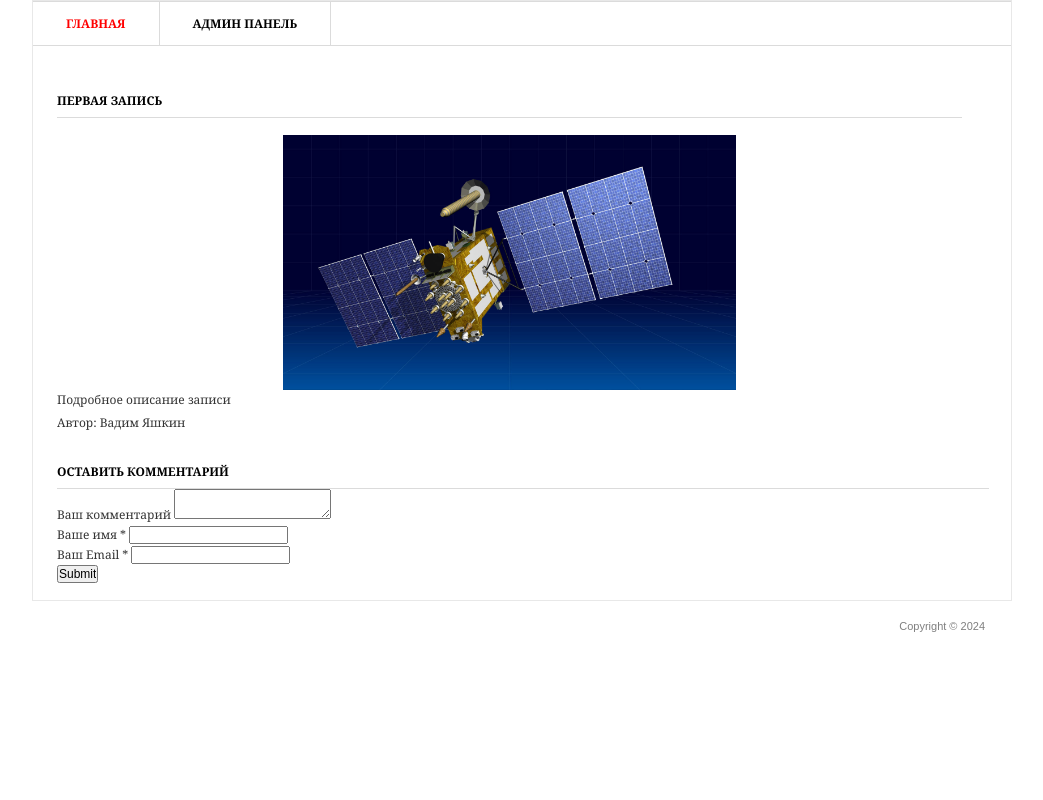
After one commit to VimWeiss/App, a Django app: page /1/ in a window 1280 px wide. The commit adds this page. Shown: the whole page, without its empty margins (118-1161 px from the left). Run offline with Django 5.2, Linux system fonts and the light colour scheme; data comes from the database, SQL or seed files in the repository; both versions use the stored data as it was after the commit.

Commit message:
26022024

```diff
--- a/django/blogging/iablog/admin.py
+++ b/django/blogging/iablog/admin.py
@@ -1,7 +1,11 @@
 from django.contrib import admin
-from .models import Post
+from .models import Post, Comments
 
 # Register your models here.
 @admin.register(Post)
 class PostAdmin(admin.ModelAdmin):
     list_display = ('title', 'author')
+
+@admin.register(Comments)
+class CommentsAdmin(admin.ModelAdmin):
+    list_display = ('name', 'post')
--- a/django/blogging/iablog/models.py
+++ b/django/blogging/iablog/models.py
@@ -16,3 +16,18 @@ class Post(models.Model):
     class Meta:
         verbose_name = 'Запись'
         verbose_name_plural = 'Записи'
+
+class Comments(models.Model):
+    #модель комментариев
+    email = models.EmailField()
+    name = models.CharField('Имя', max_length=50)
+    text_comments = models.TextField('Текст комментария:', max_length=2000)
+    post = models.ForeignKey(Post, verbose_name='Публикация', on_delete=models.CASCADE)
+
+    def __str__ (self):
+        return f'{self.name},{self.post}'
+
+
+    class Meta:
+        verbose_name = 'Комментарий'
+        verbose_name_plural = 'Комментарии'
--- a/django/blogging/iablog/urls.py
+++ b/django/blogging/iablog/urls.py
@@ -2,5 +2,7 @@ from django.urls import path
 from . import views
 
 urlpatterns = [
-    path('', views.PostView.as_view())
+    path('', views.PostView.as_view()),
+    path('<int:pk>/', views.PostDetail.as_view()),
+    path('review/<int:pk>/', views.AddComments.as_view(), name='add_comments')
 ]
--- a/django/blogging/iablog/views.py
+++ b/django/blogging/iablog/views.py
@@ -1,4 +1,4 @@
-from django.shortcuts import render
+from django.shortcuts import render, redirect
 from django.views.generic.base import View
 from .models import Post
 
@@ -10,3 +10,13 @@ class PostView(View):
         #request информация принятая от пользователя
         posts = Post.objects.all()
         return render(request, 'iablog/iablog.html', {'post_list': posts})
+
+class PostDetail(View):
+    def get(self, request, pk):
+        post = Post.objects.get(id=pk)
+        return render(request, 'iablog/blog_detail.html', {'post':post})
+
+class AddComments(View):
+    def post(self, request, pk):
+        print(request.POST)
+        return redirect('/')
--- /dev/null
+++ b/django/blogging/templates/iablog/blog_detail.html
@@ -0,0 +1,73 @@
+{% load static %}
+<html >
+<head>
+	<title>Мой блог</title>
+	<meta http-equiv="Content-type" content="text/html; charset=utf-8" />
+	<link rel="stylesheet" href="{% static 'css/style.css' %}" type="text/css" media="all" />
+
+	<link rel="shortcut icon" href="css/images/favicon.ico" />
+
+</head>
+<body>
+<div class="shell">
+	<div class="border">
+
+		<div id="navigation">
+			<ul>
+			    <li><a href="/" class="active">Главная</a></li>
+			    <li><a href="/admin">Админ панель</a></li>
+
+			</ul>
+		</div>
+
+		<div id="main">
+			<div id="content" class="left">
+				<div class="projects">
+					<h3>{{ post.title }}</h3>
+                  <p align="center">
+                    <img src="{{post.img.url}}" width="50%" alt="" />
+                  </p>
+					<div class="item">
+						<div class="text left">
+							<p>{{ post.description }}</p>
+							<p>Автор: {{ post.author }}</p>
+						</div>
+						<div class="cl">&nbsp;</div>
+					</div>
+				</div>
+			</div>
+			<div class="form-comment">
+                <h3>Оставить комментарий</h3>
+                <div>
+                    <form action="{% url 'add_comments' post.id %}" method="post">
+                        {% csrf_token %}
+                        <div>
+                            <label>Ваш комментарий</label>
+                            <textarea name="text_comments"></textarea>
+                        </div>
+                        <div>
+                            <label>Ваше имя *</label>
+                            <input type="text" name="name">
+                        </div>
+                        <div>
+                            <label>Ваш Email *</label>
+                            <input type="email" name="email">
+                        </div>
+                        <div><input type="submit"></div>
+                    </form>
+                </div>
+            </div>
+
+
+            <div class="cl">&nbsp;</div>
+		</div>
+
+
+	</div>
+
+	<div id="footer">
+		<p class="copy right">Copyright &copy;  2024 </p>
+	</div>
+</div>
+</body>
+</html>
```
Also changed, not shown: django/blogging/templates/iablog/iablog.html (+4 -5 lines), django/blogging/db.sqlite3, django/blogging/iablog/migrations/0003_comments.py (added).
